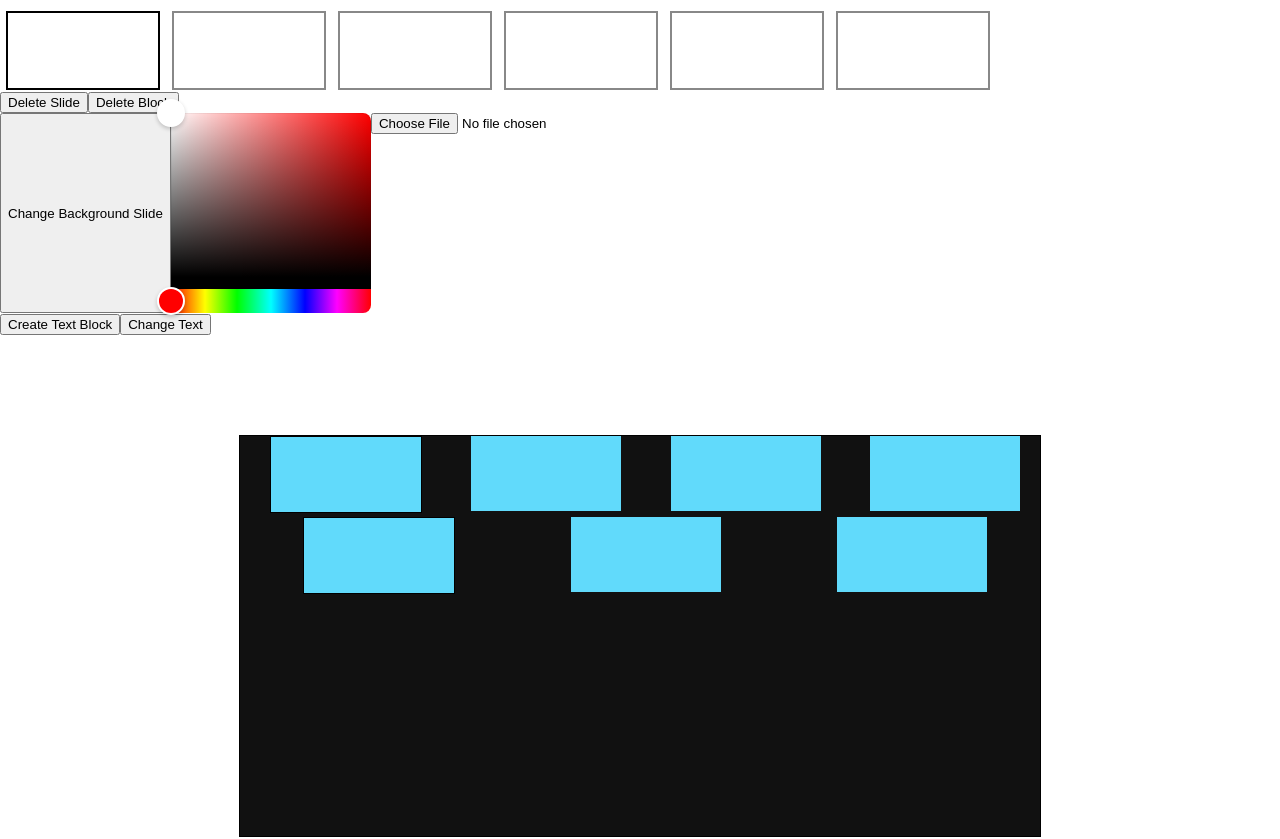
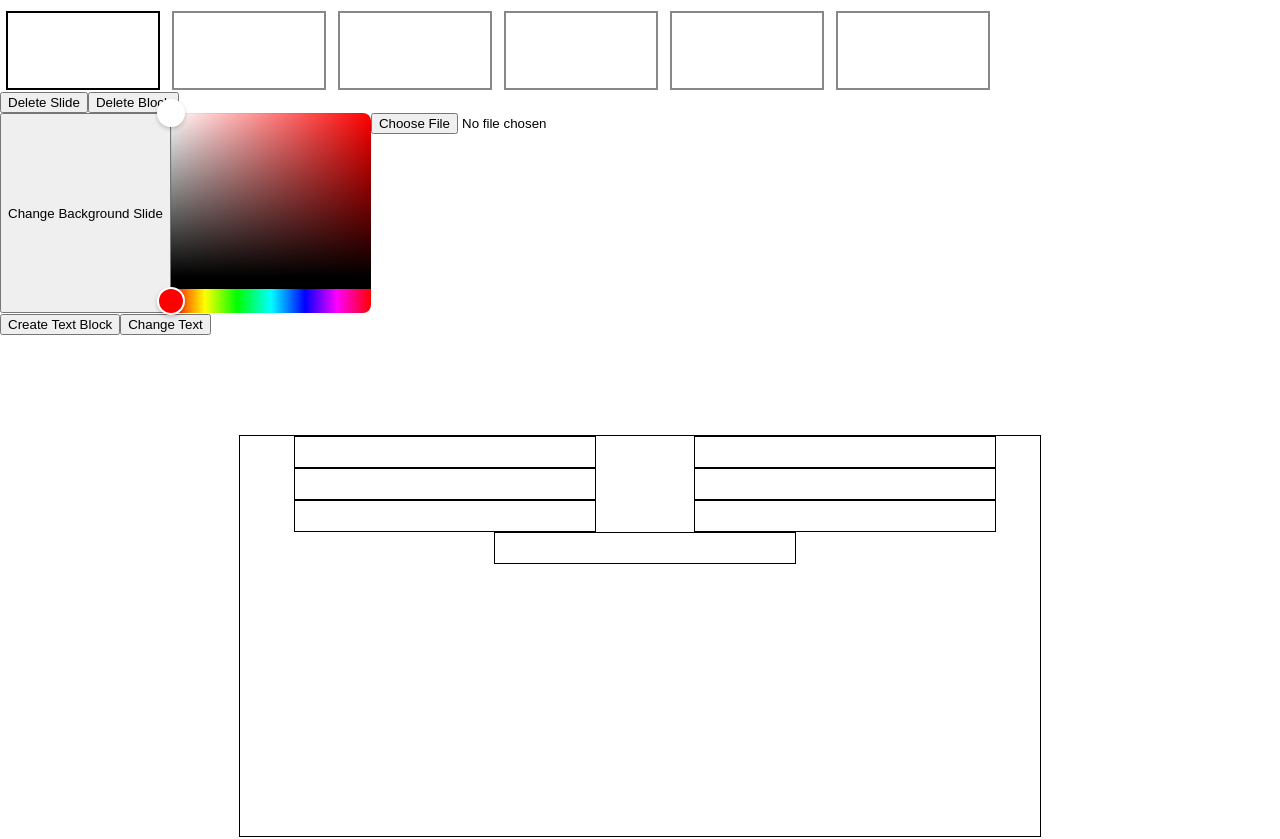
Before and after one commit to akatobis/ISlides, a React (Create React App) app in the folder lab4/my-app/: page / in a window 1280 px wide. Shown: the top 839 px of the page. Built offline with nearby package versions, Linux system fonts and the light colour scheme.

Commit message:
добавил отображение текстового блока

```diff
--- a/lab4/my-app/package.json
+++ b/lab4/my-app/package.json
@@ -15,6 +15,7 @@
     "react-dom": "^18.2.0",
     "react-scripts": "5.0.1",
     "typescript": "^4.9.3",
+    "uuid": "^9.0.0",
     "web-vitals": "^2.1.4"
   },
   "scripts": {
@@ -40,5 +41,8 @@
       "last 1 firefox version",
       "last 1 safari version"
     ]
+  },
+  "devDependencies": {
+    "@types/uuid": "^9.0.0"
   }
 }
--- a/lab4/my-app/src/actions/block.ts
+++ b/lab4/my-app/src/actions/block.ts
@@ -1,4 +1,5 @@
 import { elemInArray } from "../auxiliaryFunctions";
+import { v4 as uuidv4 } from "uuid";
 import { FigureType, Figure, TypeBlock, PresentationMaker, TextBlock, Presentation, SlideType, Image, Block } from "../types";
 
 function addImage(img: string): Image {
@@ -61,8 +62,7 @@ function createFigure(figureType: FigureType): Figure {
   };
 }
 
-function addBlock(oldPresentationMaker: PresentationMaker, { img, figureType }: { img?: string; figureType?: FigureType }
-): PresentationMaker {
+function addBlock(oldPresentationMaker: PresentationMaker, { img, figureType }: { img?: string; figureType?: FigureType }): PresentationMaker {
   let contentNewBlock!: Image | TextBlock | Figure;
   if (img) {
     contentNewBlock = addImage(img);
@@ -72,14 +72,14 @@ function addBlock(oldPresentationMaker: PresentationMaker, { img, figureType }:
     contentNewBlock = createTextBlock();
   }
 
-  const idNewBlock: string = "";
+  const idNewBlock: string = uuidv4();
   const newBlock: Block = {
     id: idNewBlock,
     content: contentNewBlock,
     coordinatesX: 500,
     coordinatesY: 500,
     width: 400,
-    heigth: 250,
+    height: 250,
   };
 
   const oldPresentation: Presentation = oldPresentationMaker.presentation;
@@ -110,7 +110,7 @@ function addBlock(oldPresentationMaker: PresentationMaker, { img, figureType }:
   return {
     ...oldPresentationMaker,
     presentation: newPresentation,
-    idsSelectedBlocks: [],
+    idsSelectedBlocks: [idNewBlock],
   };
 }
 
--- a/lab4/my-app/src/components/Blocks/Block/Block.module.css
+++ b/lab4/my-app/src/components/Blocks/Block/Block.module.css
@@ -1,7 +1,13 @@
 .block {
     width: 150px;
     height: 75px;
-    background-color: #61dafb;
+    background-color: transparent;
     margin: 0 auto;
-    cursor: pointer;
 }
+
+.textBlock {
+    all: unset;
+    width: 300px;
+    height: 30px;
+    border: none;
+}
--- a/lab4/my-app/src/components/Blocks/Block/Block.tsx
+++ b/lab4/my-app/src/components/Blocks/Block/Block.tsx
@@ -1,5 +1,5 @@
 import { elemInArray } from "../../../auxiliaryFunctions";
-import {Block} from "../../../types";
+import {Block, TypeBlock} from "../../../types";
 import styles from "./Block.module.css";
 
 type BlockProps = {
@@ -8,16 +8,27 @@ type BlockProps = {
 }
 
 const SlideBlock = (props: BlockProps) => {
-    let blockStyle = {};
-    if (elemInArray(props.idsSelectedBlocks, props.block.id)) {
-        blockStyle = {
-            border: '1px solid #000',
+    let textBlockStyle = {};
+    if (props.block.content.typeBlock === TypeBlock.text) {
+        if (elemInArray(props.idsSelectedBlocks, props.block.id) || props.block.content.innerString === '') {
+            textBlockStyle = {
+                border: '1px solid #000',
+            }
         }
     }
-    return(
-        <div className={styles.block} style={blockStyle}>
 
-        </div>
+    if (props.block.content.typeBlock === TypeBlock.text) {
+         return (
+            <input className={styles.textBlock} style={textBlockStyle}></input>
+        );
+    }
+    if (props.block.content.typeBlock === TypeBlock.figure) {
+         return (
+            <div className={styles.block} ></div>
+        );
+    }
+    return (
+        <div className={styles.block} ></div>
     );
 }
 
--- a/lab4/my-app/src/components/ToolsPanal/ToolsPanal.tsx
+++ b/lab4/my-app/src/components/ToolsPanal/ToolsPanal.tsx
@@ -14,11 +14,11 @@ function ToolsPanal() {
          <button onClick={() => dispatch(deleteBlocks, '')}>Delete Block</button>
          <div className={style.changeBackgroundSlide}>
             <button onClick={() => dispatch(changeBackgroundSlide, {color: color})}>Change Background Slide</button>
-            <HexColorPicker color={color} onChange={setColor} />
+            <HexColorPicker color={color} onChange={(e) => setColor} />
             <input type="file" onChange={(e) => {const target  = e.target as Element; dispatch(changeBackgroundSlide, {image: target})}}></input>
          </div>
          {/* <input type="file" onChange={(e) => {const target  = e.target as Element; dispatch(addBlock, {image: target})} }>Add Image</input> */}
-         <button onClick={() => dispatch(addBlock, '')}>Create Text Block</button>
+         <button onClick={() => dispatch(addBlock, {})}>Create Text Block</button>
          <button>Change Text</button>
       </div>
    )
--- a/lab4/my-app/src/index.tsx
+++ b/lab4/my-app/src/index.tsx
@@ -29,7 +29,7 @@ const deletBlocks: Block[] = [
     coordinatesX: 500,
     coordinatesY: 500,
     width: 400,
-    heigth: 250,
+    height: 250,
   },
   {
     id: "2",
@@ -37,7 +37,7 @@ const deletBlocks: Block[] = [
     coordinatesX: 500,
     coordinatesY: 500,
     width: 400,
-    heigth: 250,
+    height: 250,
   },
   {
     id: "3",
@@ -45,7 +45,7 @@ const deletBlocks: Block[] = [
     coordinatesX: 500,
     coordinatesY: 500,
     width: 400,
-    heigth: 250,
+    height: 250,
   },
   {
     id: "4",
@@ -53,7 +53,7 @@ const deletBlocks: Block[] = [
     coordinatesX: 500,
     coordinatesY: 500,
     width: 400,
-    heigth: 250,
+    height: 250,
   },
   {
     id: "5",
@@ -61,7 +61,7 @@ const deletBlocks: Block[] = [
     coordinatesX: 500,
     coordinatesY: 500,
     width: 400,
-    heigth: 250,
+    height: 250,
   },
   {
     id: "6",
@@ -69,7 +69,7 @@ const deletBlocks: Block[] = [
     coordinatesX: 500,
     coordinatesY: 500,
     width: 400,
-    heigth: 250,
+    height: 250,
   },
   {
     id: "7",
@@ -77,7 +77,7 @@ const deletBlocks: Block[] = [
     coordinatesX: 500,
     coordinatesY: 500,
     width: 400,
-    heigth: 250,
+    height: 250,
   },
 ];
 
@@ -86,7 +86,7 @@ const deletePresentation: Presentation = {
   slides: [
     {
       id: "1",
-      backgroundColor: "#111",
+      backgroundColor: "#fff",
       backgroundImage: "",
       blocks: deletBlocks,
     },
--- a/lab4/my-app/src/types.ts
+++ b/lab4/my-app/src/types.ts
@@ -22,7 +22,7 @@ type Block = {
   coordinatesX: number;
   coordinatesY: number;
   width: number;
-  heigth: number;
+  height: number;
 };
 
 type TextBlock = {
```
Also changed, not shown: 1 other file (tests, documents, lock files or other folders).
